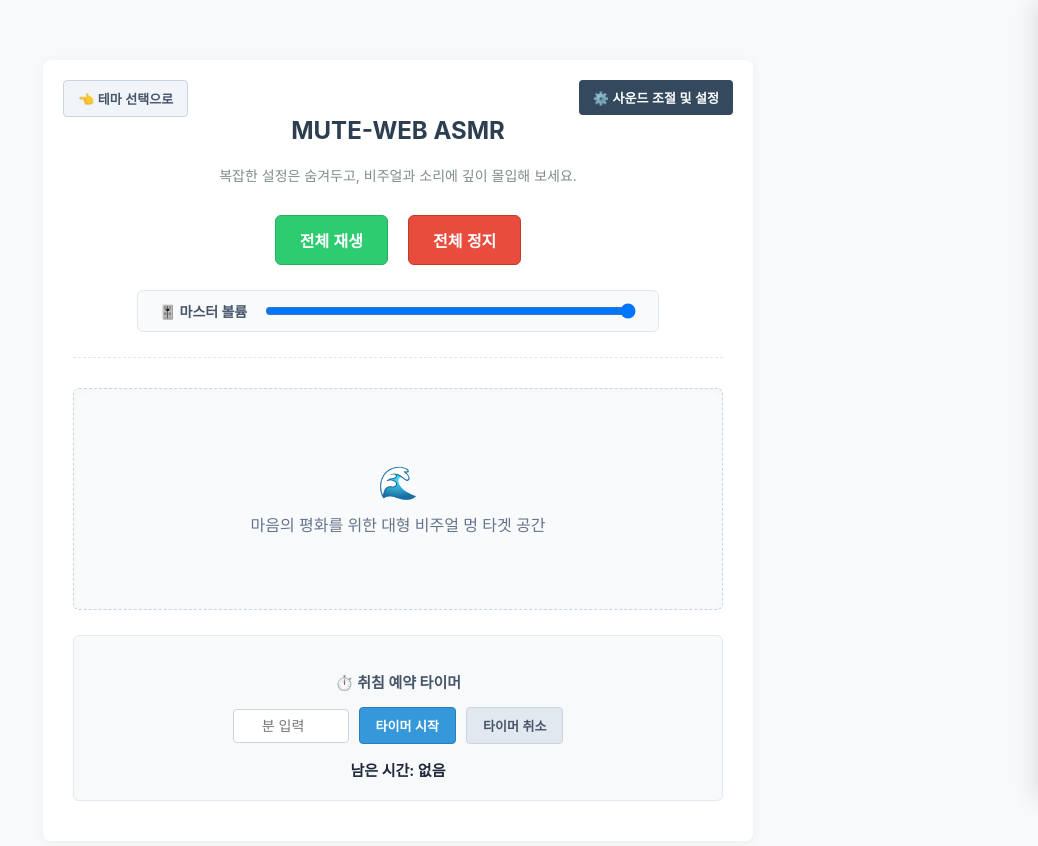
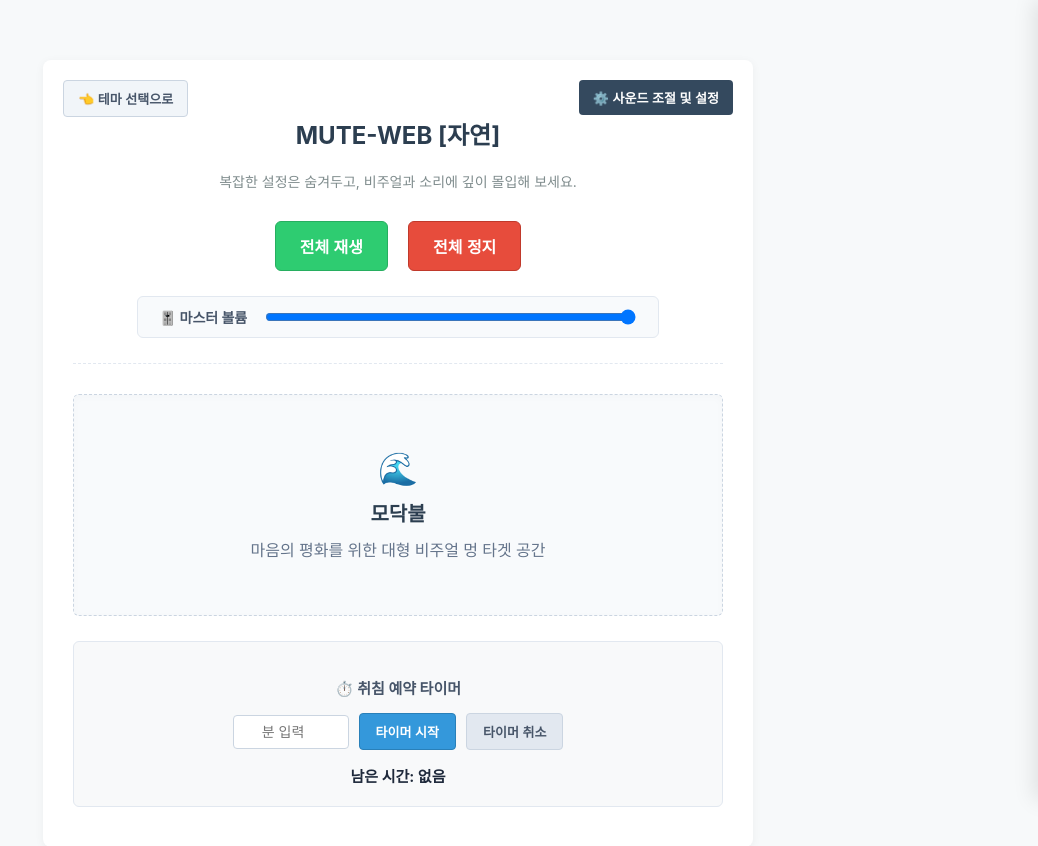
Before and after one commit to ruberose/MUTE-WEB, a plain HTML site: page index.html in a window 1280 px wide. Both pictures are taken after a click on the button "🌳 자연 테마". Shown: the whole page, without its empty margins (242-1280 px from the left). Drawn offline with Linux system fonts and the light colour scheme.

Commit message:
feat: Step 9 - 선택 테마 데이터 기반 메인 믹서 화면 동적 업데이트 구현 완료

```diff
--- a/index.html
+++ b/index.html
@@ -4,8 +4,8 @@
   <meta charset="UTF-8">
   <meta name="viewport" content="width=device-width, initial-scale=1.0">
   <!-- SEO 최적화 타이틀 및 메타태그 -->
-  <title>MUTE-WEB | 감성 ASMR 백색소음 플레이어 (Step 8 테마 선택 화면 추가)</title>
-  <meta name="description" content="MUTE-WEB의 Step 8 페이지입니다. 첫 접속 시 3가지 테마(자연, 판타지, 공포) 중 하나를 선택하는 화면을 노출하고, 선택에 따라 감성적인 백색소음 믹서가 다이내믹하게 열립니다.">
+  <title>MUTE-WEB | 감성 ASMR 백색소음 플레이어 (Step 9 테마 동적 업데이트)</title>
+  <meta name="description" content="MUTE-WEB의 Step 9 페이지입니다. 첫 접속 시 3가지 테마(자연, 판타지, 공포) 중 하나를 선택하는 화면을 노출하고, 선택에 따라 감성적인 백색소음 믹서가 다이내믹하게 열립니다.">
 
   <!-- CSS 스타일시트 상대경로 참조 -->
   <link rel="stylesheet" href="css/style.css">
@@ -55,7 +55,7 @@
          ========================================================================== -->
     <main class="main-arena" id="main-arena">
 
-      <!-- [Step 8 추가] 좌측 상단 테마 선택 화면 복귀 단추 (👈) -->
+      <!-- 좌측 상단 테마 선택 화면 복귀 단추 (👈) -->
       <button type="button" class="btn-theme-back" id="btn-theme-back">👈 테마 선택으로</button>
 
       <!-- 우측 상단 설정 서랍 개폐 단추 (⚙️) -->
@@ -86,6 +86,8 @@
       <section class="visual-space" id="visual-space-zone">
         <div style="text-align: center;">
           <span style="font-size: 32px; display: block; margin-bottom: 10px;" id="theme-visual-emoji">🌊</span>
+          <!-- [Step 9] 메인 멍 타겟 공간의 배경명 텍스트 영역 추가 (요구사항 1-1) -->
+          <h2 id="current-bg-name" style="margin: 0 0 10px 0; color: #2c3e50; font-size: 20px;">모닥불</h2>
           <span id="theme-visual-text">마음의 평화를 위한 대형 비주얼 멍 타겟 공간</span>
         </div>
       </section>
@@ -123,10 +125,10 @@
         <button type="button" class="btn-drawer-close" id="btn-drawer-close">✕ 닫기</button>
       </div>
 
-      <!-- 음원별 볼륨 및 동작 제어 개별 리스트 (Step 8: 자바스크립트에서 동적 생성) -->
+      <!-- 음원별 볼륨 및 동작 제어 개별 리스트 (Step 8/9: 자바스크립트에서 동적 생성) -->
       <section class="sounds-container" id="sounds-section">
         <ul class="sounds-list" id="sounds-list">
-          <!-- [Step 8] js/script.js 에서 선택한 테마에 맞는 사운드 아이템들을 동적으로 삽입합니다. -->
+          <!-- [Step 8/9] js/script.js 에서 선택한 테마에 맞는 사운드 아이템들을 동적으로 삽입합니다. -->
         </ul>
       </section>
 
--- a/js/script.js
+++ b/js/script.js
@@ -1,27 +1,29 @@
 /**
  * ==========================================================================
- * MUTE-WEB ASMR White Noise Web Application (Step 8 - Theme System & Data Struct)
+ * MUTE-WEB ASMR White Noise Web Application (Step 9 - Dynamic Theme Binding & Reset)
  * ==========================================================================
  *
  * [역할 및 작동 방식]
- * 본 자바스크립트 파일은 ASMR 백색소음 플레이어의 'Step 8' 전체 비즈니스 엔진을 담당합니다.
+ * 본 자바스크립트 파일은 ASMR 백색소음 플레이어의 'Step 9' 전체 비즈니스 엔진을 담당합니다.
  * 기존의 마스터 볼륨, 커스텀 취침 타이머, 10초 페이드아웃 및 설정 서랍 엔진을 완벽히 보존하면서,
- * 3가지 테마(자연, 판타지, 공포)에 최적화된 오디오 데이터 구조화(themeData)와 유저 선택에 따른
- * 동적 화면 전환, 사운드 리스트의 동적 DOM 생성 및 테마별 개별 LocalStorage 관리 모듈을 확장 탑재했습니다.
- * 또한, 메인 아레나에서 첫 화면으로 언제든 돌아갈 수 있는 안전한 복귀 엔진(goToThemeSelectPage)을 추가했습니다.
+ * 선택한 테마에 따라 믹서 페이지의 타이틀, 멍 타겟 배경명(bgName), 믹서 라벨을 실시간 동적으로
+ * 매핑 주입하는 핵심 셋업 함수(setupTheme)와, 테마 전환 및 홈 복귀 버튼 클릭 시 백그라운드
+ * 유령 소리를 완전히 소거하고 메모리에서 인스턴스를 격리 해제시키는 무결점 리셋(resetEngine) 구조를 융합했습니다.
  *
  * 주요 기능:
- * 1. 테마별 사운드 데이터 구조화 (nature, fantasy, horror) 및 무료 mp3 연결
- * 2. 초기 테마 선택 버튼 클릭 시 믹서 화면으로의 화면 전환 로직 (selectTheme)
- * 3. [New] 메인 아레나 좌측 상단 복귀 버튼 클릭 시 테마 선택 화면으로 복귀 (goToThemeSelectPage)
- *    - 사운드와 타이머 전체를 완벽히 정지 및 리소스 소멸 처리하여 메모리 누수를 완벽하게 제어
- * 4. 선택한 테마에 매핑되는 오디오 슬라이더, ON/OFF 스위치, 뱃지의 동적 DOM 렌더링 (renderAudioControls)
- * 5. 테마별로 완전히 독립적으로 관리되는 LocalStorage 설정 백업/로드 모듈
- * 6. 마스터 볼륨 슬라이더 및 타이머/페이드아웃 통합 제어 엔진 상속 연동
+ * 1. 테마별 사운드 데이터 구조화 (nature, fantasy, horror) 관리
+ * 2. [New] 테마 셋업 파이프라인(setupTheme):
+ *    - 선택된 테마의 메인 타이틀, 멍 공간 배경명(#current-bg-name), 이모지 및 텍스트 갱신
+ *    - 설정 서랍 내부 오디오 조절 카드 슬라이더 및 라벨 실시간 렌더링
+ *    - 기존 오디오 주소(src)를 선택된 테마의 오디오 URL들로 완전히 교체 및 초기화
+ * 3. [New] 안전한 리셋(resetEngine) 구조 융합:
+ *    - 홈 화면 복귀(👈 버튼) 또는 신규 테마 선택 시 가동 오디오 즉시 일시 정지 및 오디오 인스턴스 메모리 소멸(null)
+ *    - 동작 중이던 취침 타이머 인터벌 즉시 해제 및 표시 문자열 초기화 연동
+ * 4. 테마별 격리 LocalStorage 저장/복원 모듈과의 견고한 호환성 유지
  */
 
 // ==========================================================================
-// 0. 테마별 오디오 메타데이터 정의 (Step 8 핵심 데이터 구조화 - 요구사항 1)
+// 0. 테마별 오디오 메타데이터 정의
 // ==========================================================================
 
 /**
@@ -131,7 +133,7 @@ const themeData = {
 /** @type {AsmrSound[]} */
 let asmrSounds = []; // 선택한 테마에 의해 동적으로 구성 및 채워지는 활성 사운드 리스트
 
-// 유저가 선택한 테마 ID를 저장하는 전역 변수 (요구사항 3-3)
+// 유저가 선택한 테마 ID를 저장하는 전역 변수
 let currentThemeId = '';
 
 // 신 버전 로컬스토리지 키 설정 (기존 키와 데이터 포맷 충돌 방지)
@@ -144,25 +146,23 @@ let countdownIntervalId = null; // 카운트다운 타이머 인터벌 ID
 let isFadingOut = false; // 현재 페이드아웃 감쇄 동작이 가동 중인지 여부
 
 // ==========================================================================
-// 2. 화면 전환 및 동적 DOM 렌더링 모듈 (Step 8 핵심 로직)
+// 2. 화면 전환 및 동적 DOM 렌더링 모듈 (Step 9 테마 세팅 및 리셋 융합)
 // ==========================================================================
 
 /**
- * [Step 8] 유저가 첫 화면에서 특정 테마를 선택했을 때 동작하는 화면 전환 및 믹서 가동 처리기 (요구사항 3)
+ * [Step 9] 선택된 테마 정보를 바탕으로 오디오 URL 주소를 갈아끼우고
+ * 멍 타겟 명칭 및 믹서 라벨을 실시간 동적 매핑하는 핵심 셋업 함수 (요구사항 2-1)
  *
- * @param {string} themeId - 선택된 테마 식별자 ('nature', 'fantasy', 'horror')
+ * @param {string} themeId - 셋업할 테마 ID
  */
-function selectTheme(themeId) {
-  if (!themeData[themeId]) {
-    console.error(`[에러] 존재하지 않는 테마 ID입니다: ${themeId}`);
-    return;
-  }
+function setupTheme(themeId) {
+  const themeInfo = themeData[themeId];
+  if (!themeInfo) return;
 
   currentThemeId = themeId;
-  console.log(`선택된 테마: ${themeId}`); // 요구사항 3-2 로그 출력
+  console.log(`[테마 셋업] 선택된 테마: ${themeId}에 따라 믹서 환경을 동적 빌드합니다.`);
 
-  // 1. 테마에 따른 오디오 가변 배열 리포매팅
-  const themeInfo = themeData[themeId];
+  // 1. 오디오 데이터 매핑 (기존 오디오 주소를 새 테마 URL로 완전히 교체 및 초기화 - 요구사항 2-1-3)
   asmrSounds = themeInfo.sounds.map(sound => ({
     id: sound.id,
     name: sound.name,
@@ -173,9 +173,14 @@ function selectTheme(themeId) {
     isPlaying: false
   }));
 
-  // 2. 비주얼 멍 타겟 공간 테마 맞춤형 이모지 및 텍스트 갱신
+  // 2. 메인 화면 멍 타겟 이름 및 이모지/텍스트 갱신 (요구사항 1-1 & 2-1-2)
+  const appTitle = document.getElementById('app-title');
+  const currentBgName = document.getElementById('current-bg-name');
   const visualEmoji = document.getElementById('theme-visual-emoji');
   const visualText = document.getElementById('theme-visual-text');
+
+  if (appTitle) appTitle.textContent = `MUTE-WEB [${themeInfo.title}]`;
+  if (currentBgName) currentBgName.textContent = themeInfo.bgName;
   if (visualEmoji) visualEmoji.textContent = themeInfo.emoji;
   if (visualText) visualText.textContent = themeInfo.visualText;
 
@@ -185,19 +190,60 @@ function selectTheme(themeId) {
     drawerHeading.textContent = `⚙️ ${themeInfo.title} 테마 상세 믹서`;
   }
 
-  // 4. 설정 서랍 내부 오디오 조절 UI 동적 생성 (Dynamic DOM Generation)
+  // 4. 설정 서랍 내부 오디오 조절 UI 및 라벨 텍스트 동적 생성 주입 (요구사항 2-1-2)
   renderAudioControls();
 
-  // 5. 오디오 인스턴스 생성 및 로딩 개시
+  // 5. 교체된 URL 기반 신규 오디오 인스턴스 생성 및 스트리밍 개시
   initializeAudioSources();
 
-  // 6. LocalStorage 로드: 해당 테마에 저장되어 있는 세팅값이 있다면 강제 복구
+  // 6. 새로 구성된 동적 엘리먼트들에 대하여 개별 이벤트 리스너 재바인딩
+  setupAudioEventListeners();
+}
+
+/**
+ * [Step 9] 가동 중인 오디오 엔진 및 취침 예약 타이머를 안전하고 깨끗하게 정지시키는 공통 리셋 모듈 (요구사항 2-2)
+ * 테마를 바꾸거나 홈 화면으로 복귀할 때 중복 백그라운드 오디오 및 유령 소리를 원천 소거합니다.
+ */
+function resetEngine() {
+  console.log('[엔진 리셋] 가동 중인 오디오 정지 및 취침 타이머 초기화를 수행합니다.');
+
+  // 1. 모든 가동 중인 오디오 스트리밍을 정지
+  stopAllSounds();
+
+  // 2. 가동 중인 카운트다운 타이머 인터벌 취소 및 UI 표시 리셋
+  handleCancelTimer();
+
+  // 3. 기존 오디오 인스턴스를 명시적으로 일시정지 및 완전 해제 (유령 오디오 방지 - 요구사항 2-2-1)
+  asmrSounds.forEach((sound) => {
+    if (sound.audioInstance) {
+      sound.audioInstance.pause();
+      sound.audioInstance = null;
+    }
+  });
+  asmrSounds = [];
+}
+
+/**
+ * 유저가 첫 화면에서 특정 테마를 선택했을 때 동작하는 이벤트 트리거 및 화면 전환 처리기
+ *
+ * @param {string} themeId - 선택된 테마 식별자 ('nature', 'fantasy', 'horror')
+ */
+function selectTheme(themeId) {
+  if (!themeData[themeId]) {
+    console.error(`[에러] 존재하지 않는 테마 ID입니다: ${themeId}`);
+    return;
+  }
+
+  // 1. 기존에 돌던 테마가 있다면 안전하고 깨끗하게 소거 (요구사항 2-2)
+  resetEngine();
+
+  // 2. 새로운 테마 UI 및 오디오 셋업 파이프라인 가동 (요구사항 2-1)
+  setupTheme(themeId);
+
+  // 3. LocalStorage 로드: 해당 테마에 저장되어 있는 세팅값이 있다면 강제 복구
   loadSettings();
 
-  // 7. 새로 구성된 동적 엘리먼트들에 대하여 개별 이벤트 리스너 재바인딩
-  setupAudioEventListeners();
-
-  // 8. 화면 전환 처리 (theme-select-page 숨김, mixer-page 노출)
+  // 4. 화면 전환 처리 (theme-select-page 숨김, mixer-page 노출)
   const themePage = document.getElementById('theme-select-page');
   const mixerPage = document.getElementById('mixer-page');
 
@@ -206,43 +252,31 @@ function selectTheme(themeId) {
 }
 
 /**
- * [Step 8 추가] 메인 믹서 화면에서 좌측 상단 '👈 테마 선택으로' 버튼 클릭 시
- * 작동 중인 모든 사운드와 타이머를 안전하게 정지하고 초기 테마 선택 화면으로 복귀합니다.
+ * 메인 믹서 화면에서 좌측 상단 '👈 테마 선택으로' 버튼 클릭 시
+ * 작동 중인 모든 리소스를 리셋하고 초기 테마 선택 화면으로 복귀합니다.
  */
 function goToThemeSelectPage() {
-  console.log('[화면 복귀] 테마 선택 페이지로 복귀를 시도합니다. 재생 중인 사운드가 정지됩니다.');
+  console.log('[화면 복귀] 테마 선택 페이지로 복귀합니다.');
 
-  // 1. 가동 중인 오디오 엔진 전체 일시 정지 및 초기화
-  stopAllSounds();
+  // 1. 공통 안전 리셋 엔진 호출 (오디오 소멸 및 타이머 취소 - 요구사항 2-2)
+  resetEngine();
 
-  // 2. 가동 중인 취침 타이머 인터벌 취소 및 표시 라벨 원상복구
-  handleCancelTimer();
-
-  // 3. 오디오 객체 리소스 메모리에서 완전 소거 (사운드 중복 로딩 및 메모리 누수 원천 방지)
-  asmrSounds.forEach((sound) => {
-    if (sound.audioInstance) {
-      sound.audioInstance.pause();
-      sound.audioInstance = null;
-    }
-  });
-  asmrSounds = [];
-
-  // 4. 전역 테마 ID 리셋
+  // 2. 전역 테마 ID 리셋
   currentThemeId = '';
 
-  // 5. 화면 스위칭 (mixer-page 숨김, theme-select-page 노출)
+  // 3. 화면 스위칭 (mixer-page 숨김, theme-select-page 노출)
   const themePage = document.getElementById('theme-select-page');
   const mixerPage = document.getElementById('mixer-page');
 
   if (themePage) themePage.style.display = 'flex';
   if (mixerPage) mixerPage.style.display = 'none';
 
-  // 6. 설정 서랍(Drawer)이 열려있다면 자연스럽게 닫기 처리
+  // 4. 설정 서랍(Drawer)이 열려있다면 자연스럽게 닫기 처리
   toggleSettingsDrawer(false);
 }
 
 /**
- * [Step 8] 선택된 테마의 sounds 배열 데이터를 바탕으로
+ * 선택된 테마의 sounds 배열 데이터를 바탕으로
  * 설정 서랍 내의 `#sounds-list` 영역에 개별 오디오 제어 UI 엘리먼트들을 동적으로 주입합니다.
  */
 function renderAudioControls() {
@@ -317,7 +351,6 @@ function saveSettings() {
   if (!currentThemeId) return; // 선택된 테마가 없으면 저장하지 않음
 
   try {
-    // 1. 기존 스토리지에서 전체 데이터 뼈대를 불러옵니다.
     const rawData = localStorage.getItem(STORAGE_KEY);
     let fullSettings = {
       lastThemeId: currentThemeId,
@@ -332,7 +365,6 @@ function saveSettings() {
       }
     }
 
-    // 2. 현재 활성화된 테마 정보 갱신 및 상태 갱신
     fullSettings.lastThemeId = currentThemeId;
     fullSettings.themes[currentThemeId] = {
       masterVolume: masterVolume,
@@ -367,8 +399,6 @@ function loadSettings() {
     }
 
     const fullSettings = JSON.parse(rawData);
-
-    // 현재 테마의 설정만 골라냅니다.
     const themeSettings = fullSettings.themes && fullSettings.themes[currentThemeId];
 
     if (!themeSettings) {
@@ -495,7 +525,7 @@ function renderStatus() {
 }
 
 // ==========================================================================
-// 7. 오디오 제어 핵심 함수
+// 7. 오디오 제어 핵심 함수 (Step 9 다이내믹 소스 바인딩 호환성 확증)
 // ==========================================================================
 
 /**
@@ -728,9 +758,7 @@ function applyFadeOutEffect() {
 }
 
 /**
- * [페이드아웃 볼륨 복구]
- * 페이드아웃이 가동되어 깎여있던 오디오 볼륨을
- * 슬라이더가 지정한 원래 유저 지정 볼륨 강도로 즉시 100% 복원합니다.
+ * 페이드아웃이 가동되어 깎여있던 오디오 볼륨을 원래 지정 비율 강도로 즉시 복구합니다.
  */
 function resetFadeOutVolume() {
   isFadingOut = false;
@@ -803,7 +831,7 @@ function toggleSettingsDrawer(isOpen) {
 // ==========================================================================
 
 /**
- * [Step 8] 동적으로 렌더링된 각 사운드 컨트롤러 엘리먼트(볼륨 슬라이더, ON/OFF 스위치)에
+ * 동적으로 렌더링된 각 사운드 컨트롤러 엘리먼트(볼륨 슬라이더, ON/OFF 스위치)에
  * 실시간 오디오 이벤트 리스너를 안전하게 개별 바인딩합니다.
  */
 function setupAudioEventListeners() {
@@ -844,7 +872,7 @@ function setupEventListeners() {
     btnHorror.addEventListener('click', () => selectTheme('horror'));
   }
 
-  // [Step 8 추가] 테마 선택 화면 복귀 버튼 이벤트 바인딩
+  // 테마 선택 화면 복귀 버튼 이벤트 바인딩
   const btnThemeBack = document.getElementById('btn-theme-back');
   if (btnThemeBack) {
     btnThemeBack.addEventListener('click', goToThemeSelectPage);
```
